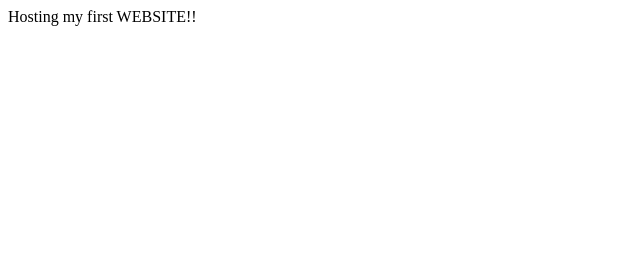
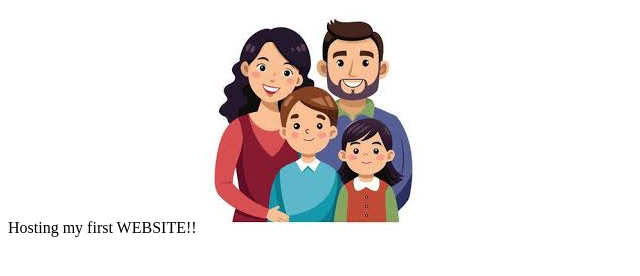
Before and after one commit to ReginaldNabrah01/GITHUB, a plain HTML site: page index.html in a window 1280 px wide. Shown: the whole page, without its empty margins (0-640 px from the left). Drawn offline with Linux system fonts and the light colour scheme.

Commit message:
Added a picture

```diff
--- a/index.html
+++ b/index.html
@@ -7,5 +7,6 @@
 </head>
 <body>
     Hosting my first WEBSITE!!
+    <img src="download.jpg" alt="family photo">
 </body>
 </html>
```
Also changed, not shown: download.jpg (added).
